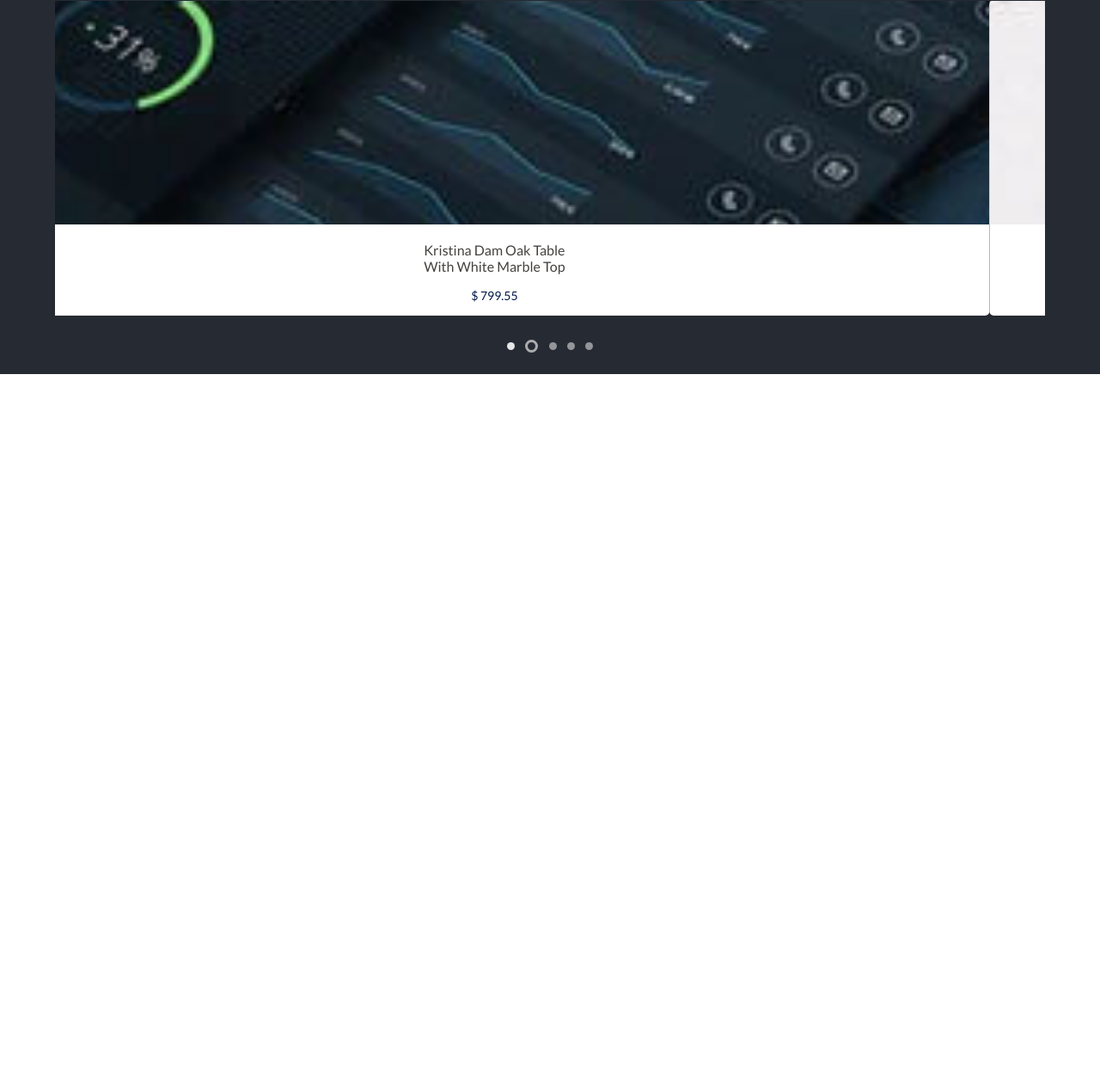
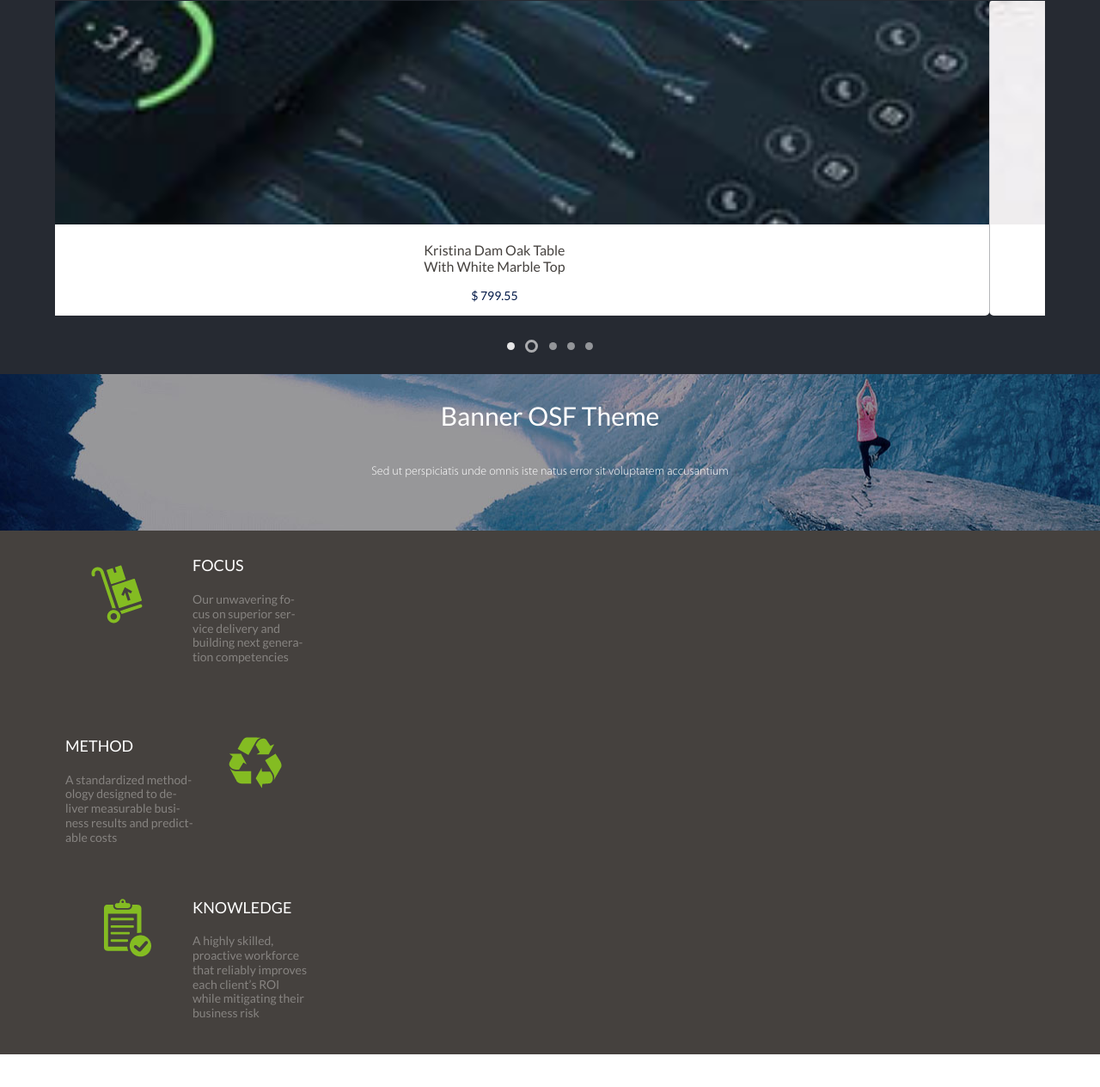
Before and after one commit to bandreivlad/OSF-Academy-Project, a website: page index.html in a window 1280 px wide. Shown: the part 658-1922 px from the top of the page at 86% size. Before the commit the page ends 1150 px from the top, so only its background shows below. Drawn offline with nearby package versions, Linux system fonts and the light colour scheme.

Commit message:
banner and service done

```diff
--- a/index.html
+++ b/index.html
@@ -313,6 +313,43 @@
                 </div>
             </section>
 
+            <!-- OSF Banner -->
+            <section class="banner">
+                <div class="banner-wrapper">
+                    <div class="banner-content">
+                        <h2>Banner OSF Theme</h2>
+                        <p>Sed ut perspiciatis unde omnis iste natus error sit voluptatem accusantium</p>
+                    </div>
+                </div>
+            </section>
+
+            <!-- Services -->
+            <section class="services">
+                <div class="services-wrapper">
+                    <div class="services-focus">
+                        <img src="/img/services/delivery.png">
+                        <div class="services-focus-text">
+                            <h5>focus</h5>
+                            <p>Our unwavering focus on superior service delivery and building next generation competencies</p>
+                        </div>
+                    </div>
+                    <div class="services-method">
+                        <img src="/img/services/recycle.png">
+                        <div class="services-method-text">
+                            <h5>method</h5>
+                            <p>A standardized methodology designed to deliver measurable business results and predictable costs</p>
+                        </div>
+                    </div>
+                    <div class="services-knowledge">
+                        <img src="/img/services/clipboard.png">
+                        <div class="services-knowledge-text">
+                            <h5>knowledge</h5>
+                            <p>A highly skilled, proactive workforce that reliably improves each client’s ROI while mitigating their business risk</p>
+                        </div>
+                    </div>
+                </div>
+            </section>
+
             </main>
             <footer>
 
--- a/scss/helpers/_variables.scss
+++ b/scss/helpers/_variables.scss
@@ -20,6 +20,7 @@ $dark-gray: #262a32;
 $white: #ffffff;
 $shadow-color: rgba(232, 226, 214, 0.5);
 $text-color-dk: #45413e;
+$text-color-light: #868380;
 $btn-bg-dk: #1e1d22;
 $facebook-color: #3a5b96;
 
--- a/scss/homepage/base/_base.scss
+++ b/scss/homepage/base/_base.scss
@@ -13,3 +13,7 @@ html {
     font-size: 16px;
     scroll-behavior: smooth;
 }
+
+body {
+    height: 100vh;
+}
--- /dev/null
+++ b/scss/homepage/components/_banner.scss
@@ -0,0 +1,27 @@
+.banner {
+    @include dimension(100%, auto);
+    &-wrapper {
+        @include dimension(100%, px-to-perc(185px));
+        @include flexy(flex, column, center, center);
+        background-image: url('../../../img/banner.png');
+        background-repeat: no-repeat;
+        background-position: 80%;
+        background-size: cover;
+    }
+    &-content {
+        width: px-to-perc(300px);
+        padding: px-to-rem(30px) px-to-perc(22px) px-to-rem(60px);
+        color: $white;
+        text-align: center;
+        h2 {
+            font-family: $main-font;
+            font-size: px-to-rem(30px);
+            margin-bottom: px-to-rem(40px);
+        }
+        p {
+            font-family: $secondary-font-p;
+            font-size: px-to-rem(14px);
+            margin: 0px;
+        }
+    }
+}
--- /dev/null
+++ b/scss/homepage/components/_services.scss
@@ -0,0 +1,85 @@
+.services {
+    background-color: $text-color-dk;
+    color: $white;
+    &-wrapper {
+        @include flexy(flex, column, center, space-between);
+        padding: px-to-rem(30px) px-to-perc(19px) px-to-rem(39px);
+    }
+    &-focus {
+        @include flexy(flex, row, space-between, center);
+        margin-bottom: px-to-rem(84px);
+        max-width: px-to-rem(282px);
+        img {
+            @include dimension(px-to-rem(60px), px-to-rem(68px));
+            align-self: flex-start;
+            margin-left: px-to-rem(30px);
+            margin-top: px-to-rem(10px);
+        }
+        &-text {
+            width: px-to-rem(134px);
+            h5 {
+                text-transform: uppercase;
+                font-family: $main-font;
+                font-size: px-to-rem(18px);
+                margin-bottom: px-to-rem(20px);
+            }
+            p {
+                color: $text-color-light;
+                font-family: $main-font;
+                font-size: px-to-rem(14px);
+                hyphens: auto;
+                margin-bottom: 0px;
+            }
+        }
+    }
+    &-method {
+        @include flexy(flex, row, space-between, center);
+        max-width: px-to-rem(282px);
+        margin-bottom: px-to-rem(46px);
+        img {
+            margin-right: px-to-rem(30px);
+            align-self: flex-start;
+            order: 1;
+        }
+        &-text {
+            width: px-to-rem(149px);
+            h5 {
+                text-transform: uppercase;
+                font-family: $main-font;
+                font-size: px-to-rem(18px);
+                margin-bottom: px-to-rem(20px);
+            }
+            p {
+                color: $text-color-light;
+                font-family: $main-font;
+                font-size: px-to-rem(14px);
+                hyphens: auto;
+            }
+        }
+    }
+    &-knowledge {
+        @include flexy(flex, row, space-between, center);
+        max-width: px-to-rem(282px);
+        img {
+            margin-left: px-to-rem(45px);
+            align-self: flex-start;
+            order: 0;
+        }
+        &-text {
+            width: px-to-rem(134px);
+            h5 {
+                text-transform: uppercase;
+                font-family: $main-font;
+                font-size: px-to-rem(18px);
+                margin-bottom: px-to-rem(20px);
+            }
+            p {
+                color: $text-color-light;
+                font-family: $main-font;
+                font-size: px-to-rem(14px);
+                hyphens: auto;
+                margin: 0;
+            }
+        }
+    }
+}
--- a/scss/homepage/layout/_main.scss
+++ b/scss/homepage/layout/_main.scss
@@ -1,5 +1,7 @@
 @import '../components/first-carousel';
 @import '../components/popular-items';
+@import '../components/banner';
+@import '../components/services';
 
 .main-content {
     @include dimension(100%, auto);
@@ -10,7 +12,7 @@
 }
 
 main {
-    @include dimension(100%, 100%);
+    @include dimension(100%, auto);
     @media only screen and #{$brk-med} {
         top: px-to-rem(125px);
     }
```
Also changed, not shown: css/index.css, img/banner.png (added), img/services/clipboard.png (added), img/services/delivery.png (added), img/services/recycle.png (added), 1 other file.
